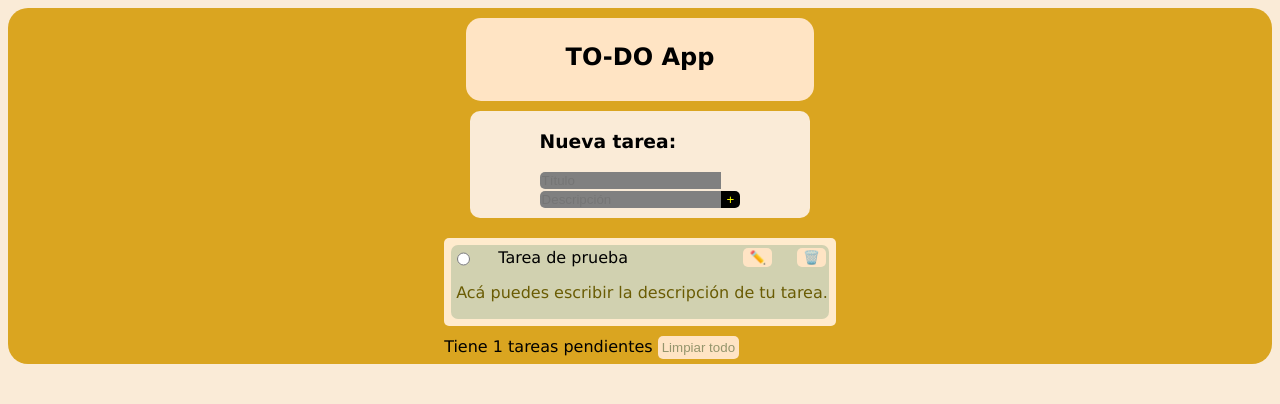
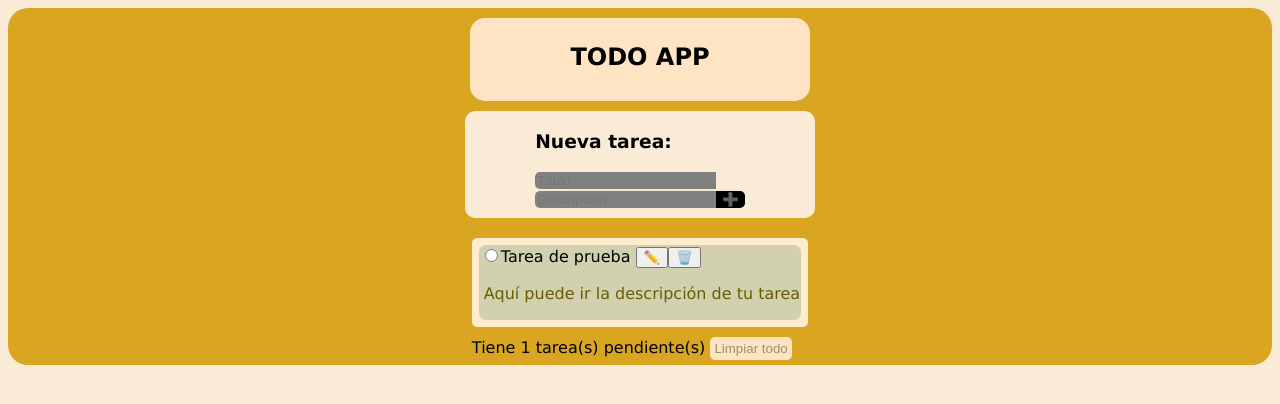
Before and after one commit to Invanz/my-react-task-list, a React (Vite) app in the folder my-react-app/: page / in a window 1280 px wide. Shown: the top 404 px of the page. Built offline with nearby package versions, Linux system fonts and the light colour scheme.

Commit message:
primer commit

```diff
--- a/my-react-app/src/App.jsx
+++ b/my-react-app/src/App.jsx
@@ -1,73 +1,23 @@
+import { useState, createContext, useReducer } from 'react';
 import { Header } from './components/Header';
-import { TaskList } from './components/TaskList'
+import { TaskList } from './components/TaskList';
+import { taskContext } from './taskContext';
 import "./app.css";
-import { useState, useEffect } from 'react';
+
+export const taskListContext = createContext([]);
 
 function App() {
 
-  const [taskTitle, setTaskTitle] = useState("");
-  const [taskDescription, setTaskDescription] = useState("");
-  const [taskArray, setTaskArray] = useState(() => {
-    const taskArrayData = JSON.parse(localStorage.getItem("taskArrayData")) || [];
-    if (taskArrayData.length > 0) {
-      return (taskArrayData);
-    } else {
-      return [{
-        id: 0,
-        title: "Tarea de prueba",
-        description: "Acá puedes escribir la descripción de tu tarea."
-      }];
-    };
-  });
-
-  useEffect(() => {
-    localStorage.setItem("taskArrayData", JSON.stringify(taskArray));
-    console.log(JSON.parse(localStorage.getItem("taskArrayData")));
-  }, [taskArray]);
-
-  const onHandleChangeTitle = (title) => {
-    setTaskTitle(title);
-  };
-
-  const onHandleChangeDescription = (description) => {
-    setTaskDescription(description);
-  }
-
-  const onHandleClick = () =>{
-    let lastItem=0
-    if (taskArray.length > 0){
-      lastItem= (taskArray[taskArray.length-1].id) + 1;
-    }
-    setTaskArray([...taskArray, {id: lastItem, title: taskTitle, description: taskDescription}]);
-    setTaskTitle("");
-    setTaskDescription("");
-  };
-
-  const onHandleDelete = () => {
-    setTaskArray([])
-  };
-
-  const onHandleEdit = (taskId, taskNewTitle, taskNewDescription) => {
-    setTaskArray(taskArray.map((task) => {
-      if (task.id == taskId) {
-        task.title = taskNewTitle;
-        task.description = taskNewDescription;
-      };
-      return task;
-    }));
-  };
-
-  const onHandleDeleteTask = (taskId) => {
-    const newTaskArray = taskArray.filter(task => task.id !== taskId);
-    setTaskArray(newTaskArray);
-  };
+  const [taskList, setTaskList] = useState(taskContext)
 
   return (
     <div className='body'>
-        <Header name="TO-DO App" onHandleClick={onHandleClick} onHandleChangeTitle={onHandleChangeTitle} onHandleChangeDescription={onHandleChangeDescription} taskTitle={taskTitle} taskDescription={taskDescription}/>
-        <TaskList list={taskArray} onHandleDelete={onHandleDelete} onHandleEdit={onHandleEdit} onHandleDeleteTask={onHandleDeleteTask}/>
+      <taskListContext.Provider value={taskList}>
+        <Header />
+        <TaskList />
+      </taskListContext.Provider>
     </div>
-    );
-}
+  );
+};
 
-export default App
+export default App;
--- a/my-react-app/src/components/Header.jsx
+++ b/my-react-app/src/components/Header.jsx
@@ -1,27 +1,21 @@
-export function Header(props) {
-    const { name, onHandleClick, onHandleChangeTitle, onHandleChangeDescription, taskTitle, taskDescription } = props;
+export function Header() {
 
     return (
         <>
             <nav>
                 <div className="header">
-                    <h1>{name}</h1>
+                    <h1>TODO APP</h1>
                 </div>
             </nav>
             <div className="newTask">
                 <h3>Nueva tarea:</h3>
                 <form onSubmit={(e) => {
                     e.preventDefault();
-                    onHandleClick();
                 }}>
-                    <input placeholder="Título" type="text" onInput={(e) => {
-                        onHandleChangeTitle(e.target.value);
-                    }} value={taskTitle} />
+                    <input placeholder="Título" type="text" onInput={(e) => e.target.value}/>
                     <br />
-                    <input placeholder="Descripción" type="text" onInput={(e) => {
-                        onHandleChangeDescription(e.target.value);
-                    }} value={taskDescription} />
-                    <button type="submit">+</button>
+                    <input placeholder="Descripción" type="text" onInput={(e) => e.target.value} />
+                    <button type="submit">➕</button>
                 </form>
             </div></>
     );
--- a/my-react-app/src/components/Task.jsx
+++ b/my-react-app/src/components/Task.jsx
@@ -1,48 +1,33 @@
-import { useState } from "react";
+import { useContext, useEffect, useState } from "react";
 
-export function Task (props){
-    const { currentTask, currentDescription, currentId, onHandleEdit, onHandleDeleteTask } = props;
-    const [editing, setEditing] = useState(false);
-    const [displayedTask, setDisplayedTask] = useState(currentTask);
-    const [displayedDescription, setDisplayedDescription] = useState(currentDescription);
+export function Task(props) {
 
-    let viewMode= {};
-    let editMode= {};
+    const { task } = props;
+    const [edit, setEdit] = useState(false)
 
-    if (editing){
-        viewMode.display = "none";
-    } else {
-        editMode.display = "none";
+    if (edit) {
+        return (
+            <div className="task">
+                <input type="text" />
+                <button onClick={() => {
+                    setEdit(false);
+                }}>✔️</button>
+                <button onClick={() => {
+                    setEdit(false);
+                }}>✖️</button><br />
+                <input type="text" onChange={(e) => e.target.value} />
+            </div>
+        )
     }
-
     return (
-    <div className="task">
-        <div>
+        <div className="task">
             <input type="radio" />
-            <label htmlFor="" style={viewMode}>{ currentTask } </label>
-            <input type="text" value={displayedTask} style={editMode} onChange={(e) => {
-                setDisplayedTask(e.target.value);
-            }}/>
-            <button onClick={() =>{
-                setEditing(true);
-            }} style={viewMode}>✏️</button>
+            <label htmlFor="">{task.task} </label>
             <button onClick={() => {
-                onHandleEdit(currentId, displayedTask, displayedDescription);
-                setEditing(false);
-            }} style={editMode}>✔️</button>
-            <button onClick={() => {
-                setEditing(false);
-                setDisplayedTask(currentTask);
-                setDisplayedDescription(currentDescription);
-            }} style={editMode}>✖️</button>
-            <button onClick={() =>{
-                onHandleDeleteTask(currentId);
-            }} style={viewMode}>🗑️</button>
+                setEdit(true);
+            }}>✏️</button>
+            <button>🗑️</button>
+            <p>{task.description}</p>
         </div>
-        <p style={viewMode}>{ currentDescription }</p>
-        <input type="text" value={displayedDescription} style={editMode} onChange={(e) => {
-            setDisplayedDescription(e.target.value)
-        }}/>
-    </div>
     );
 };
--- a/my-react-app/src/components/TaskList.jsx
+++ b/my-react-app/src/components/TaskList.jsx
@@ -1,20 +1,22 @@
+import { useContext } from "react";
 import { Task } from "./Task"
+import { taskListContext } from "../App";
 
-export function TaskList(props) {
-    const { list, onHandleDelete, onHandleEdit, onHandleDeleteTask } = props;
+export function TaskList() {
+    const taskListArray = useContext(taskListContext);
 
     return (
         <div>
             <div className="taskList">
-                {list.map((task) => (
+                {taskListArray.map((task) => (
                     <div key={task.id}>
-                        <Task currentTask={task.title} currentDescription={task.description} currentId={task.id} onHandleEdit={onHandleEdit} onHandleDeleteTask={onHandleDeleteTask} />
+                        <Task task={task}  />
                     </div>
                 ))}
             </div>
             <div className="pendingClean">
-                <label htmlFor="">Tiene {list.length} tareas pendientes </label>
-                <button id="cleanAllBttn" onClick={() => onHandleDelete()}>Limpiar todo</button>
+                <label htmlFor="">Tiene {taskListArray.length} tarea(s) pendiente(s) </label>
+                <button id="cleanAllBttn" >Limpiar todo</button>
             </div>
         </div>
     );
--- /dev/null
+++ b/my-react-app/src/taskContext.js
@@ -0,0 +1,12 @@
+
+export const taskContext= () => {
+    if (localStorage.getItem("taskListArray")) {
+      return setTaskList(JSON.parse(localStorage.getItem("taskListArray")));
+    };
+    return [{
+      id: 0,
+      task: "Tarea de prueba",
+      description: "Aquí puede ir la descripción de tu tarea",
+      done: false,
+    }];
+  };
```
Also changed, not shown: my-react-app/src/hooks/useCRUD.js (added, +17 -0 lines).
